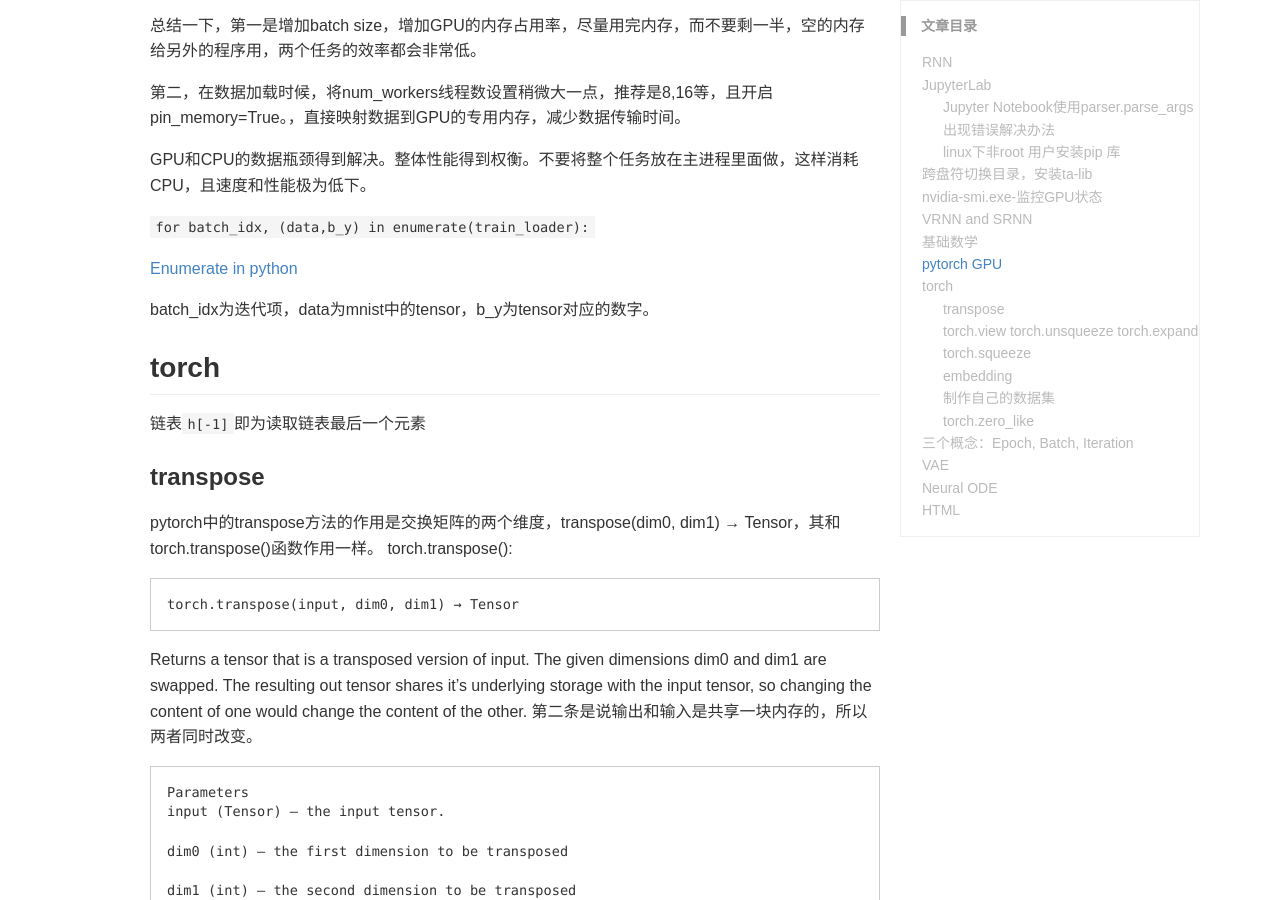
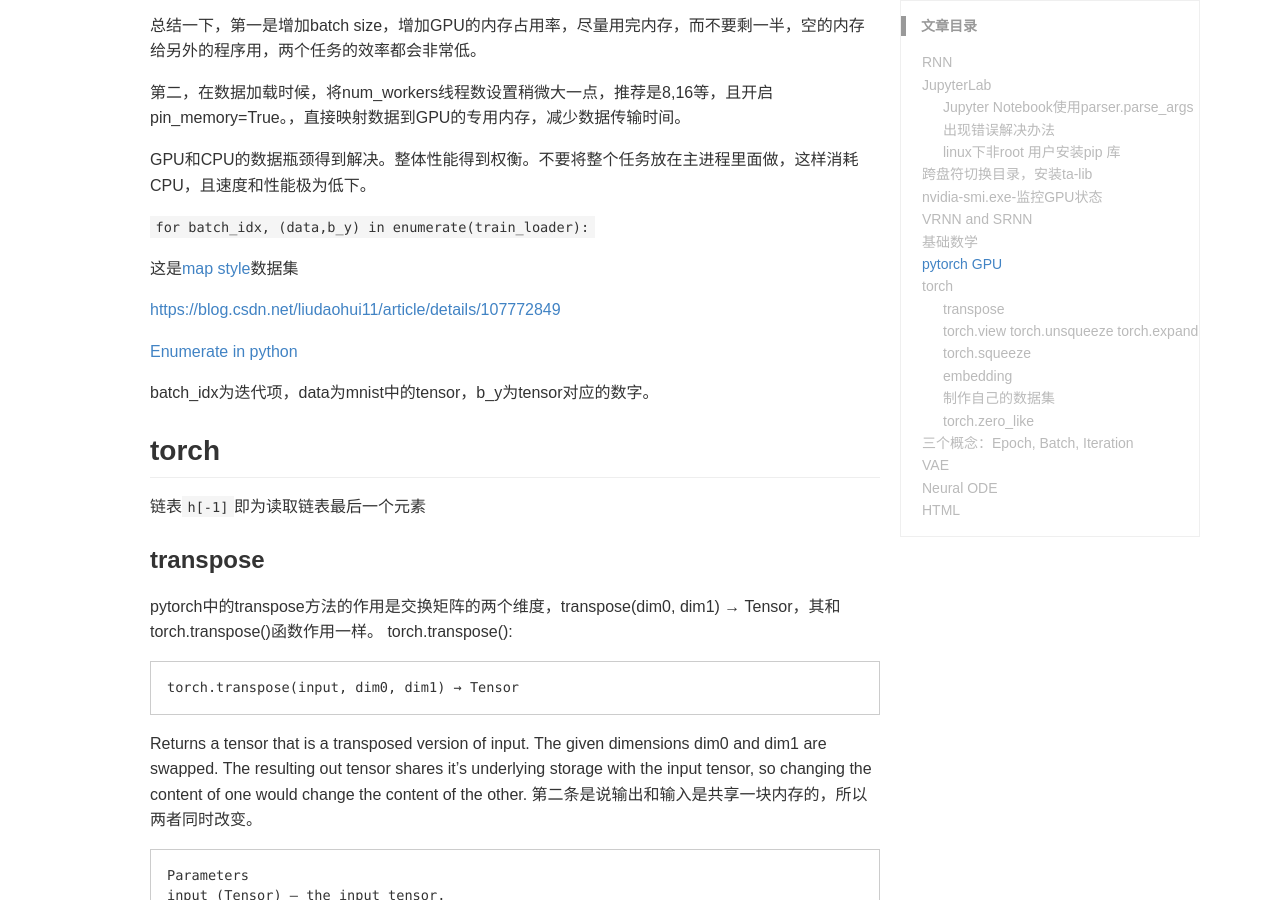
Before and after one commit to MAO202012/MAO202012.github.io, a Jekyll site: the page built from _wiki/xuexizhuji.md, in a window 1280 px wide and 900 px high, scrolled down 2879 px. Built offline with Jekyll 4.4.1, drawn with Linux system fonts in a browser that asks for light colours; some web fonts are replaced; a style sheet for code colours, icons or effects is not loaded.

Commit message:
Update xuexizhuji.md

```diff
--- a/_wiki/xuexizhuji.md
+++ b/_wiki/xuexizhuji.md
@@ -130,6 +130,10 @@ pip install --user *     (* 为安装库的名字)
 GPU和CPU的数据瓶颈得到解决。整体性能得到权衡。不要将整个任务放在主进程里面做，这样消耗CPU，且速度和性能极为低下。
 
 `for batch_idx, (data,b_y) in enumerate(train_loader):`
+
+这是[map style](https://pytorch.org/docs/stable/data.html#torch.utils.data.DataLoader)数据集
+
+[https://blog.csdn.net/liudaohui11/article/details/107772849](https://blog.csdn.net/liudaohui11/article/details/107772849)
 
 [Enumerate in python](https://www.geeksforgeeks.org/enumerate-in-python/#:~:text=Enumerate()%20method%20adds%20a,tuples%20using%20list()%20method.)
 
```
